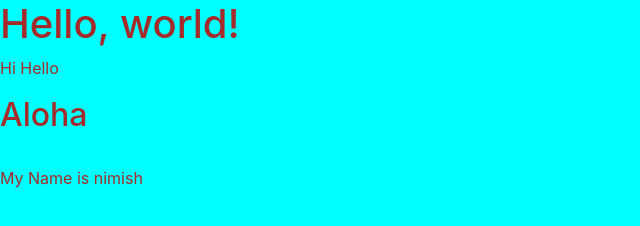
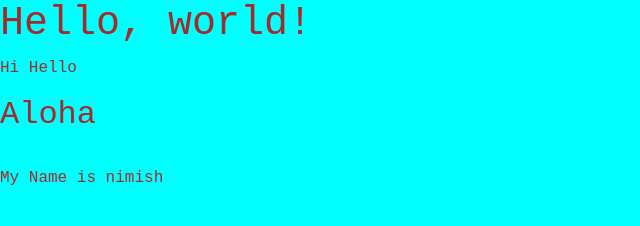
Before and after one commit to nimishlal/Repo1, a plain HTML site: page index.html in a window 1280 px wide. Shown: the whole page, without its empty margins (0-640 px from the left). Drawn offline with nearby package versions, Linux system fonts and the light colour scheme.

Commit message:
fixed the code

```diff
--- a/css/style.css
+++ b/css/style.css
@@ -1,5 +1,5 @@
 .a{
     background-color: aqua;
     color: brown;
-    jblkbxb
+    font-family: 'Courier New', Courier, monospace;
 }
```
